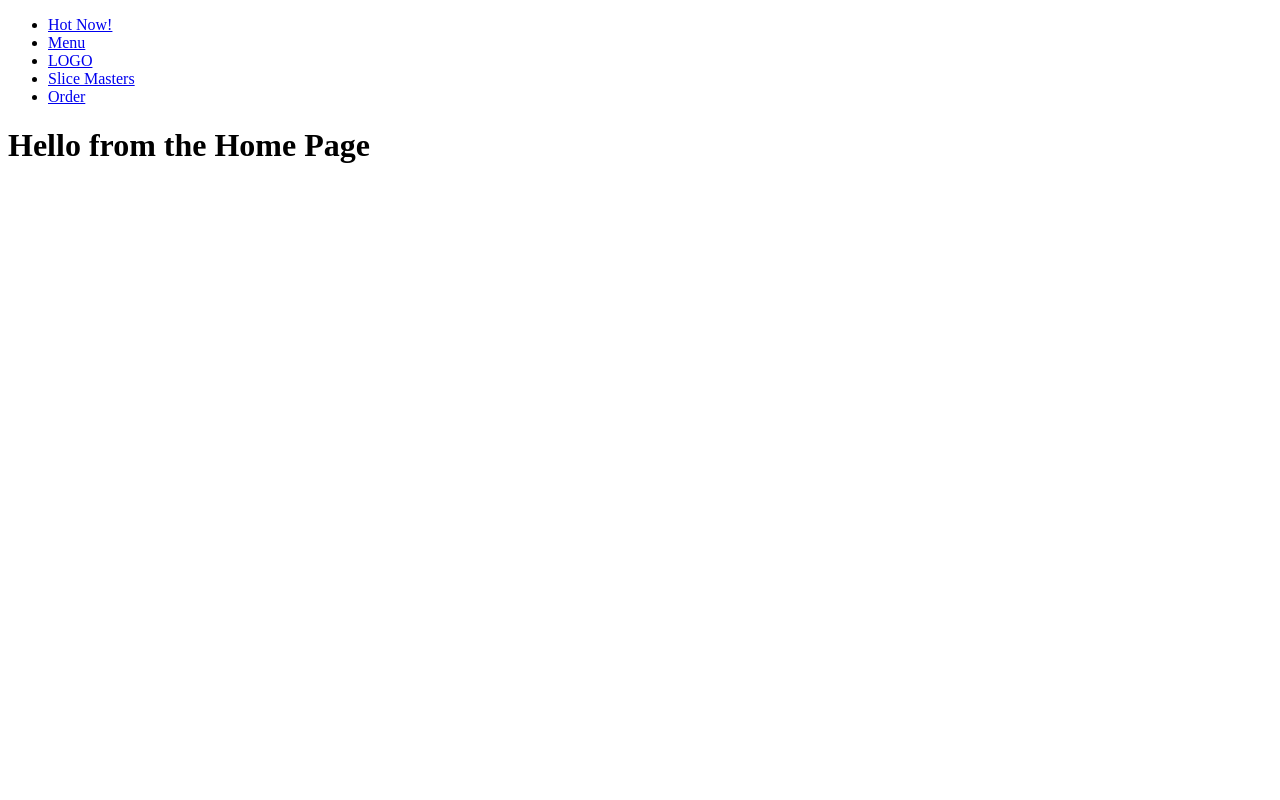
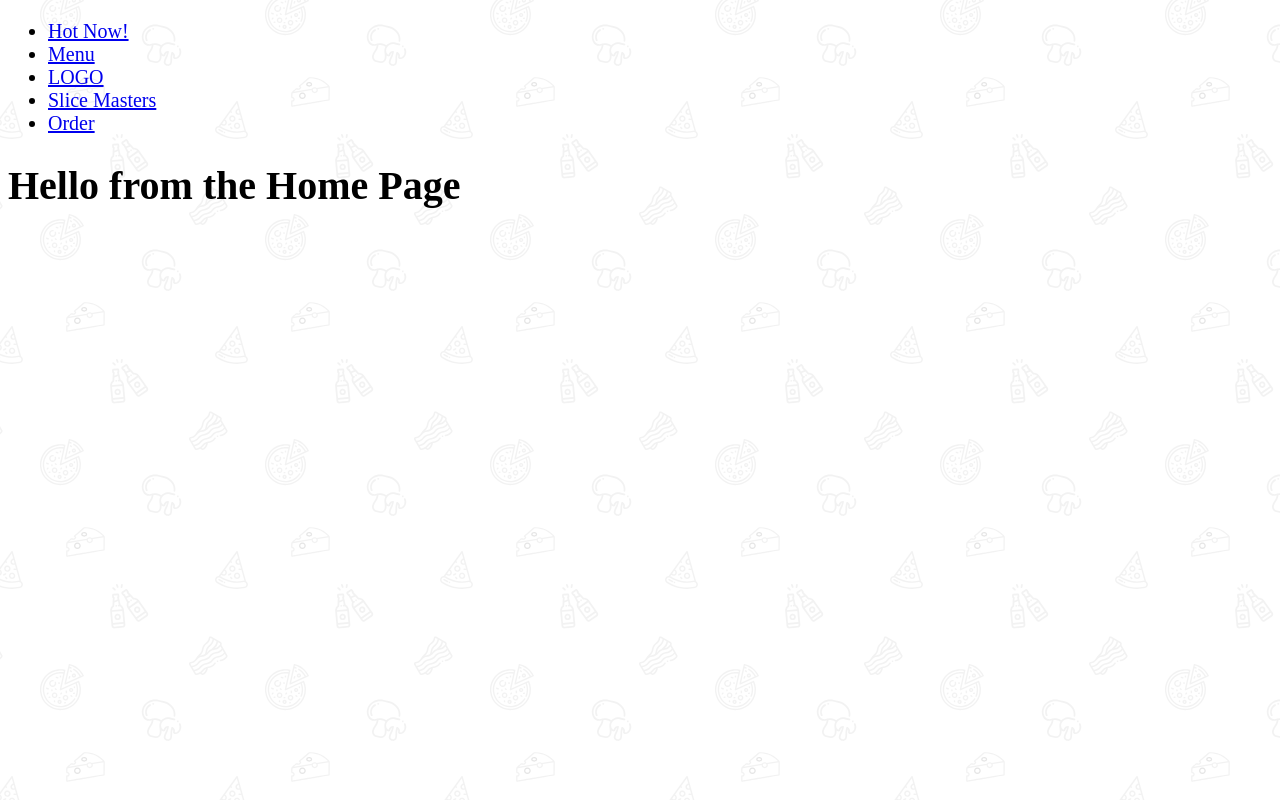
Before and after one commit to dominikmanowski/master-gatsby, a Gatsby site in the folder gatsby/: page / in a window 1280 px wide. Built offline with nearby package versions, Linux system fonts and the light colour scheme; Gatsby itself is replaced by a stand-in of ours.

Commit message:
gatsby | add global styles and put them in layout file

```diff
--- a/gatsby/src/components/Layout.js
+++ b/gatsby/src/components/Layout.js
@@ -1,8 +1,10 @@
 import React from 'react'
 import Nav from './Nav'
+import GlobalStyles from '../styles/GlobalStyles'
 
 const Layout = ({ children }) => (
   <div>
+    <GlobalStyles />
     <Nav />
     {children}
   </div>
--- /dev/null
+++ b/gatsby/src/styles/GlobalStyles.js
@@ -0,0 +1,85 @@
+import { createGlobalStyle } from 'styled-components'
+import bg from '../assets/images/bg.svg'
+import stripes from '../assets/images/stripes.svg'
+
+const GlobalStyles = createGlobalStyle`
+  :root {
+    --red: #FF4949;
+    --black: #2E2E2E;
+    --yellow: #ffc600;
+    --white: #fff;
+    --grey: #efefef;
+  }
+  html {
+    background-image: url(${bg});
+    background-size: 450px;
+    background-attachment: fixed;
+    font-size: 10px;
+  }
+
+  body {
+    font-size: 2rem;
+  }
+
+  fieldset {
+    border-color: rgba(0,0,0,0.1);
+    border-width: 1px;
+  }
+
+  button {
+    background: var(--red);
+    color: white;
+    border: 0;
+    padding: 0.6rem 1rem;
+    border-radius: 2px;
+    cursor: pointer;
+    --cast: 2px;
+    box-shadow: var(--cast) var(--cast) 0 var(--grey);
+    text-shadow: 0.5px 0.5px 0 rgba(0,0,0,0.2);
+    transition: all 0.2s;
+    &:hover {
+      --cast: 4px;
+    }
+  }
+
+  .gatsby-image-wrapper img[src*=base64\\,] {
+    image-rendering: -moz-crisp-edges;
+    image-rendering: pixelated;
+  }
+
+  /* Scrollbar Styles */
+  body::-webkit-scrollbar {
+    width: 12px;
+  }
+  html {
+    scrollbar-width: thin;
+    scrollbar-color: var(--red) var(--white);
+  }
+  body::-webkit-scrollbar-track {
+    background: var(--white);
+  }
+  body::-webkit-scrollbar-thumb {
+    background-color: var(--red) ;
+    border-radius: 6px;
+    border: 3px solid var(--white);
+  }
+
+  hr {
+    border: 0;
+    height: 8px;
+    background-image: url(${stripes});
+    background-size: 1500px;
+  }
+
+  img {
+    max-width: 100%;
+  }
+
+  .tilt {
+    transform: rotate(-2deg);
+    position: relative;
+    display: inline-block;
+  }
+`
+
+export default GlobalStyles
```
Also changed, not shown: 1 other file.
